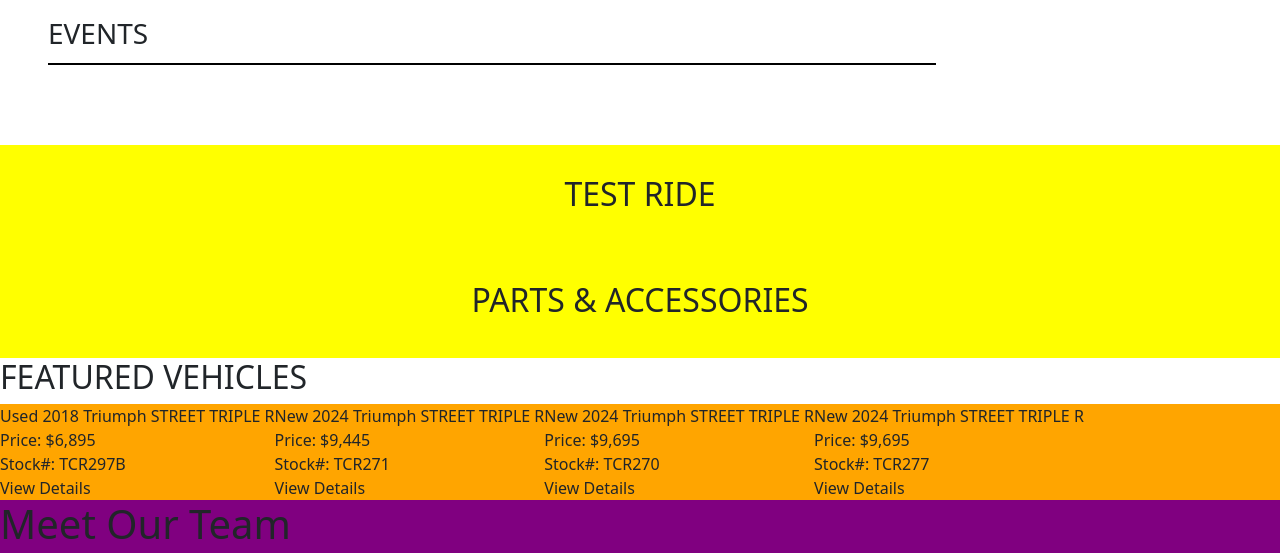
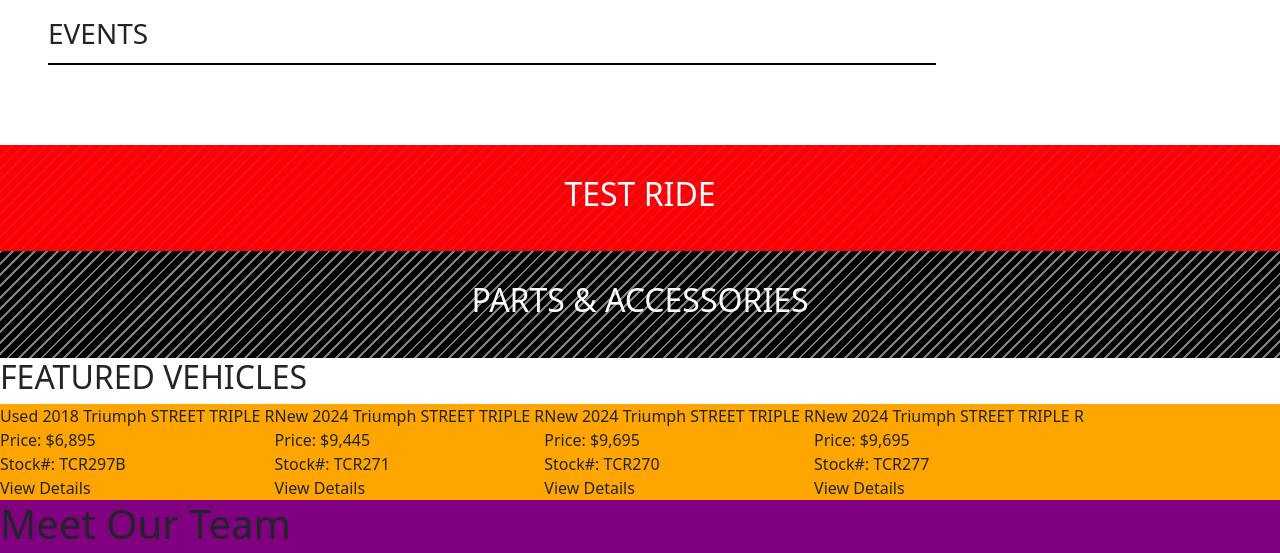
Before and after one commit to gCookiez/pixel-motion-mockup, a website built with Vite: page src/index.html in a window 1280 px wide. Shown: the part 672-1225 px from the top of the page. Built offline with nearby package versions, Linux system fonts and the light colour scheme.

Commit message:
Added linear-Gradient to big links
updated css to add linear-gradient pattern to big links

```diff
--- a/src/components/content/big-link-area.js
+++ b/src/components/content/big-link-area.js
@@ -1,18 +1,20 @@
-function bigLinkTemplate(title) {
+function bigLinkTemplate(title, className) {
     const bigLinkItem = document.createElement('div');
     const bigLinkTitle = document.createElement('h2');
-    bigLinkItem.classList.add('big-link-item');
+    bigLinkItem.classList.add('big-link-item', className);
     bigLinkTitle.innerHTML = `${title ? title : 'title'}`;
+    bigLinkTitle.classList.add('big-link-title');
     bigLinkItem.append(bigLinkTitle);
     return bigLinkItem;
 }
 
-const bigLinkAreaContainer = document.createElement('div');
+const bigLinkAreaContainer = document.createElement('div')
 const bigLinkTitles = ['TEST RIDE', 'PARTS & ACCESSORIES'];
 bigLinkAreaContainer.classList.add('big-link-container');
 
 for  (var title of bigLinkTitles) {
-    const bigLinkItem = bigLinkTemplate(title);
+    const className = title.replace("&", "").split(" ").join('_').toLowerCase();
+    const bigLinkItem = bigLinkTemplate(title, className);
     bigLinkAreaContainer.append(bigLinkItem);
 }
 
--- a/src/css/index.css
+++ b/src/css/index.css
@@ -133,9 +133,13 @@
 /*End Promo*/
 
 /*Big Link Area*/
-.big-link-container {
-    background-color: yellow;
+.big-link-container > .test_ride {
+    background-image: repeating-linear-gradient(135deg, var(--accent), var(--accent) 2px, red 2px, red 8px) ;
 }
+.big-link-container > .parts__accessories {
+    background-image: repeating-linear-gradient(135deg, gray, gray 2px, black 2px, black 8px) ;
+}
+
 
 .big-link-item {
     display: flex;
@@ -143,6 +147,10 @@
     align-items: center;
     padding-top: 30px;
     padding-bottom: 30px;
+}
+
+.big-link-title {
+    color: #fff;
 }
 
 
```
